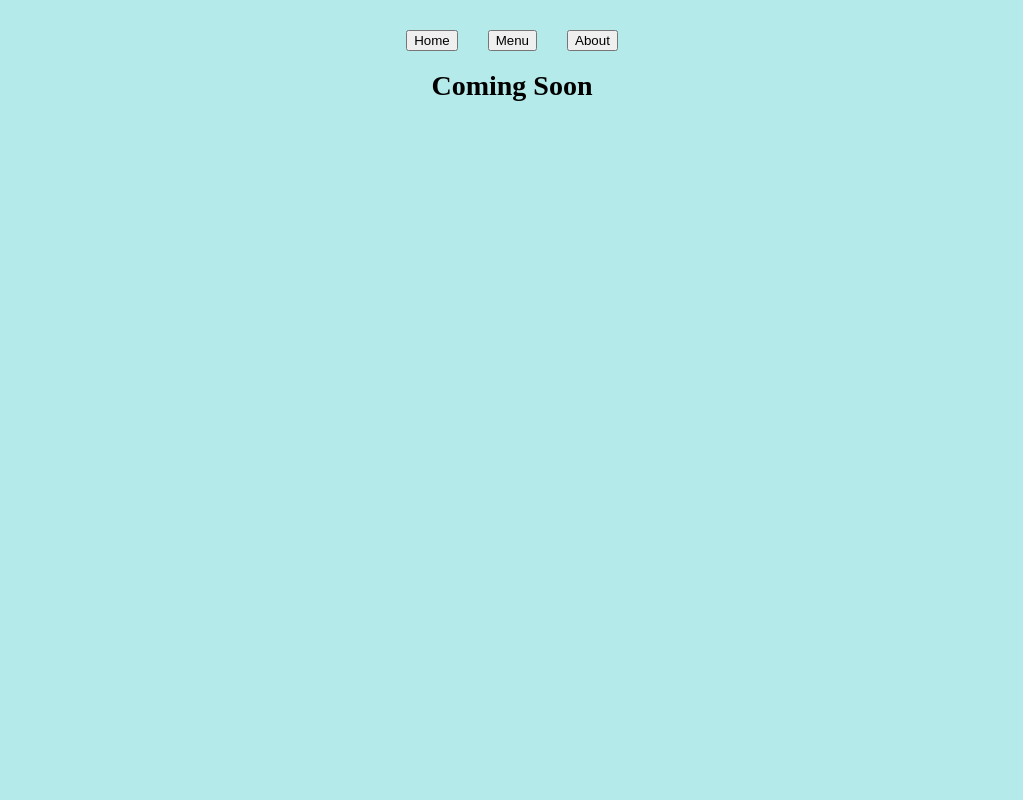
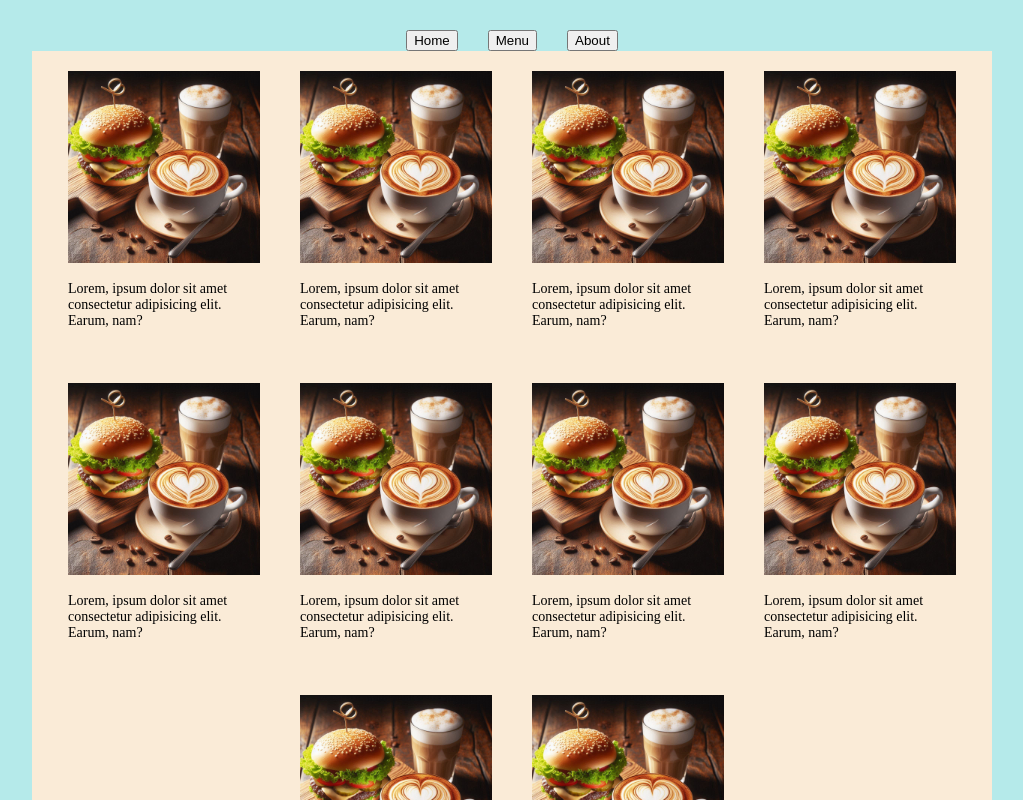
Before and after one commit to higgsboson909/restaurant-page-, a website built with webpack: page src/template.html in a window 1280 px wide. Both pictures are taken after a click on the button "Menu". Shown: the top 800 px of the page, without its empty margins (128-1151 px from the left). Built offline with nearby package versions, Linux system fonts and the light colour scheme.

Commit message:
Finish the Menu module

```diff
--- a/src/home.js
+++ b/src/home.js
@@ -1,11 +1,11 @@
 import cafe from "./asset/resource/cafe.jpeg";
 import designer8 from "./asset/resource/Designer8.jpeg";
 import designer10 from "./asset/resource/Designer10.jpeg";
+import { contentEl } from "./index"
 let load_home_page = (() => {
 
 
 
-    let  contentEl = document.querySelector("#content");
 
     class DomElement {
 
@@ -121,12 +121,7 @@ let load_home_page = (() => {
     part3El.dElement.appendChild(p3text1El.dElement);
     part3El.dElement.appendChild(p3Img.dElement);
     part3El.dElement.appendChild(p3text2El.dElement);
-
-
-
     // End Append Element
-
-
 
 });
 
--- a/src/index.js
+++ b/src/index.js
@@ -1,8 +1,8 @@
 import "./styles.css";
 import { load_home_page } from "./home"
+import { load_menu_page } from "./menu"
 
-
-let contentEl = document.querySelector("#content");
+export let contentEl = document.querySelector("#content");
 let btnEls = document   .querySelectorAll("button");
 
 load_home_page();
@@ -14,10 +14,12 @@ btnEls.forEach((b) => {
             load_home_page();
         }
         else if(event.target.classList.contains("p2")) {
-            contentEl.innerHTML = "<h1>Coming Soon</h1>"
+            // contentEl.innerHTML = "<h1>Coming Soon</h1>"
+            load_menu_page();
         }
         else if (event.target.classList.contains("p3")) {
             contentEl.innerHTML = "<h1>Coming Soon</h1>"
+
         }
 
     })
--- /dev/null
+++ b/src/menu.js
@@ -0,0 +1,46 @@
+import { contentEl } from "./index";
+import itemImg from "./asset/resource/item.jpg";
+
+export let load_menu_page = () => {
+    class CreateDomEl {
+        constructor (type, className) {
+            this.domEl = document.createElement(type, className);
+            this.domEl.classList.add(className);
+        }
+
+        getDomEl () {
+            return this.domEl;
+        }
+
+    };
+
+    // dom-element 1
+    const menuEl = new CreateDomEl("div", 'menu').getDomEl();
+    contentEl.append(menuEl);
+
+    // Menu dom-elements
+        // items images
+        // items text
+    const menuItems = [];
+    const menuItemTexts = [];
+    const menuItemImgs = [];
+    for(let i = 0; i < 10; i++) {
+        let items = i + 1;
+        menuItems[i] = new CreateDomEl("div", "items").getDomEl();
+        menuItemImgs[i] = new CreateDomEl("img", "images").getDomEl();
+        menuItemImgs[i].src = itemImg;
+        menuItemTexts[i] = new CreateDomEl("p", "texts").getDomEl();
+        menuItemTexts[i].innerText = "Lorem, ipsum dolor sit amet consectetur adipisicing elit. Earum, nam?"
+
+        menuItems[i].append(menuItemImgs[i]);
+        menuItems[i].append(menuItemTexts[i]);
+
+    }
+
+    menuItems.forEach((item) => {
+        menuEl.append(item);
+    });
+
+
+
+}
--- a/src/styles.css
+++ b/src/styles.css
@@ -18,7 +18,8 @@ nav {
     justify-content: center;
 }
 
-.home {
+.home , .menu{
+    background-color: antiquewhite;
     width: 75vw;
 }
 
@@ -49,3 +50,21 @@ nav {
     width: 80%;
     height: auto;
 }
+
+.menu {
+    display: flex;
+    flex-direction: row;
+    flex-wrap: wrap;
+    justify-content: center;
+    padding-top: 20px;
+    gap: 40px;
+
+}
+
+.menu div {
+    width: 20%;
+}
+
+.images {
+    width: 100%;
+}
```
Also changed, not shown: src/template.html (+0 -28 lines), src/asset/resource/item.jpg (added).
